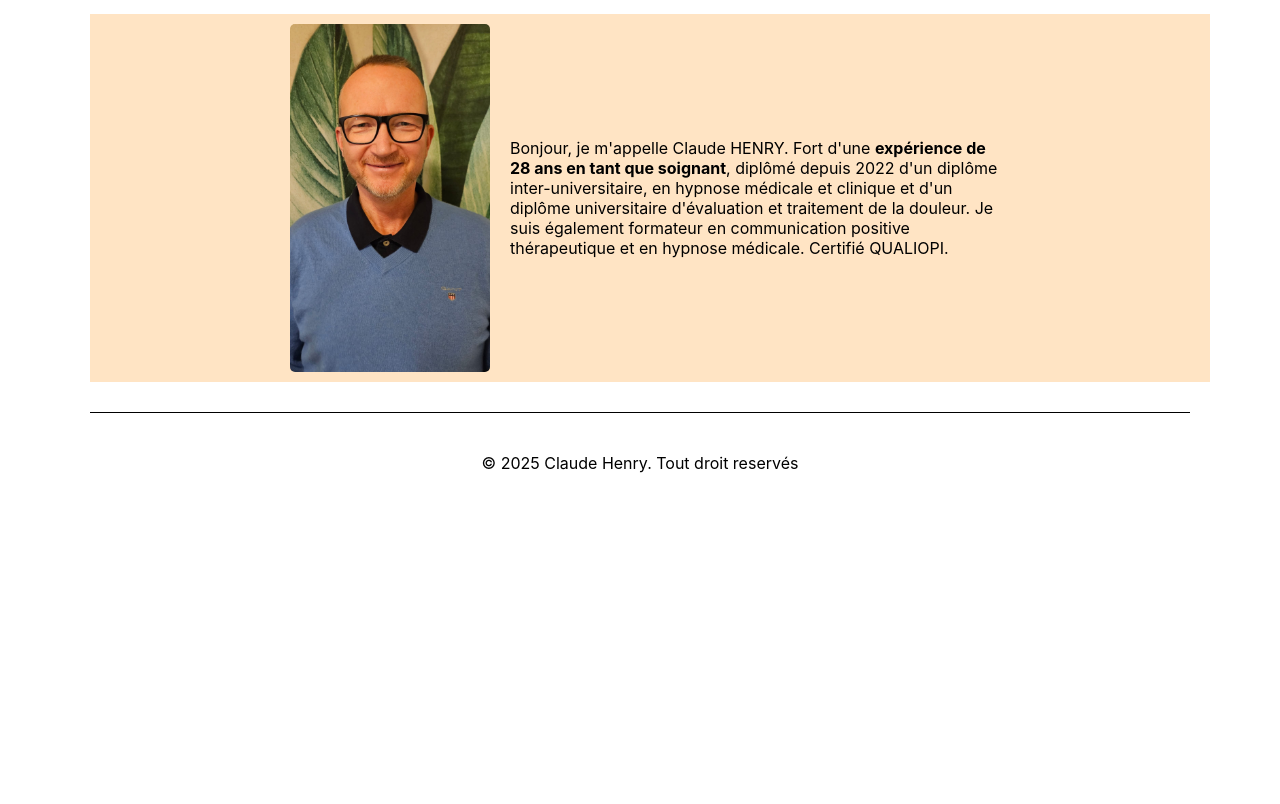
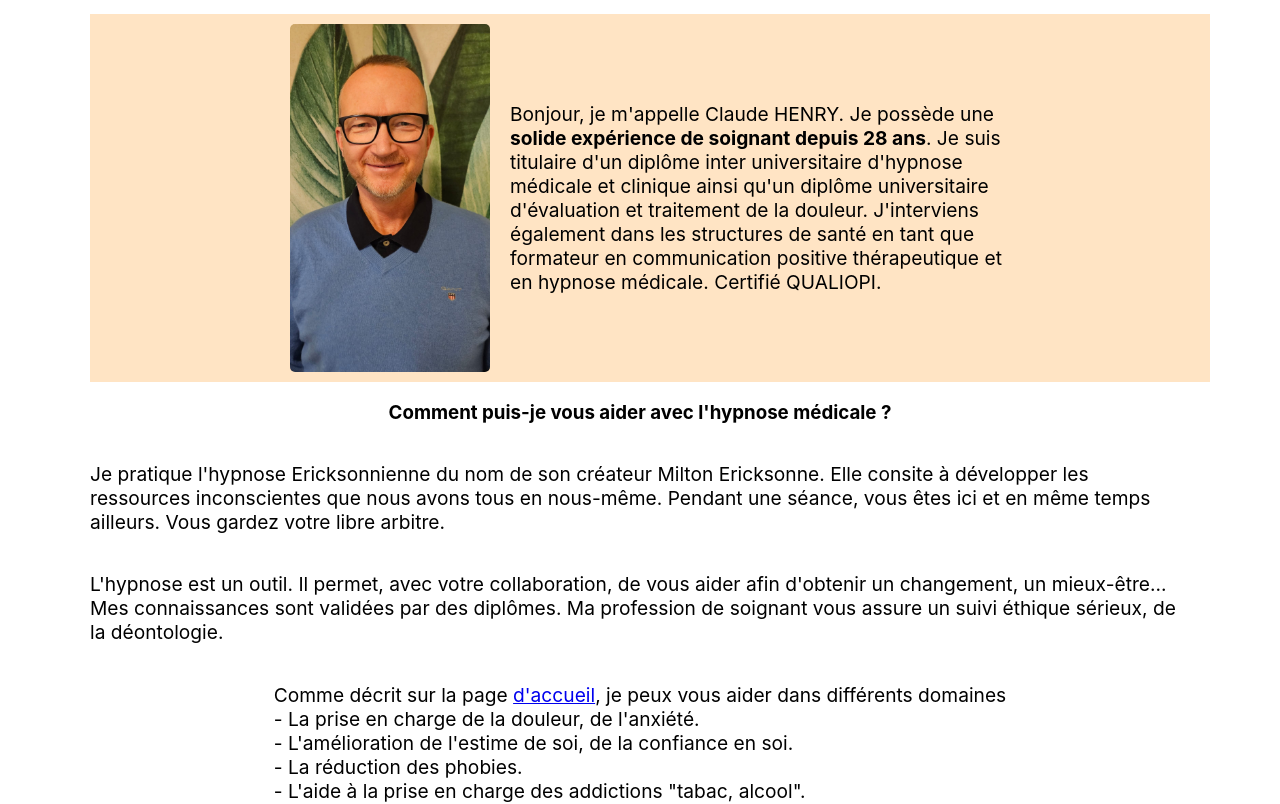
Before and after one commit to Wesleydu29/Claude_Henry, a React (Create React App) app: page /Apropos in a window 1280 px wide. Shown: the part 180-984 px from the top of the page. Before the commit the page ends 800 px from the top, so only its background shows below. Built offline with nearby package versions, Linux system fonts and the light colour scheme.

Commit message:
ajout des information concernant le métier d'hypnopraticien sur la page a propos

```diff
--- a/src/components/Gallery.js
+++ b/src/components/Gallery.js
@@ -13,10 +13,20 @@ function Gallery() {
         <div className="gallery-container">
             <div className="gallery-title">
                 <h2>Qu'est-ce que l'hypnose ?</h2>
-                <p>L’hypnothérapie est une approche thérapeutique qui utilise l’état d’hypnose pour aider une personne à accéder à son inconscient dans le but de résoudre des problèmes psychologiques,
-                    émotionnels ou physiques. L’hypnose est un état modifié de conscience,
-                    souvent décrit comme un état de relaxation profonde et de concentration accrue, dans lequel l’individu devient plus réceptif aux suggestions.</p>
-                <p> Découvrez sur quoi l'hypnose peut vous aider</p>
+                <p>Il s'agit d'un phénomène naturel, un état particulier de conscience, que chacun d'entre nous pratique à un moment
+                    ou à un autre de manière inconsciente : c'est un état de conscience modifié.
+                </p>
+                <p>- Selon Jean GODIN psychiatre : "L'hypnose est un mode de fonctionnement psychologique, dans lequel le sujet, grâce
+                    à l'intervention d'une autre personne, parvient à faire abstraction de la réalité environnante, tout en restant en relation avec
+                    l'accompagnateur. "
+                </p>
+                <p>
+                    - D'après Antoine BIOY, psychologue : " 1. Un état de conscience modifié : une activation cortical particulière
+                    et un phénomène de dissociation psychique. <br></br> 2. Une relation intersubjective particulière : Une modalité relationnelle, une
+                    communication particulière et un lien intersubjectif singulier."
+                </p>
+
+                <h2> Découvrez sur quoi l'hypnose peut vous aider</h2>
             </div>
             <div className="gallery">
                 <Card src={cigarette} title="Stoppez le tabac"
--- a/src/components/Header.js
+++ b/src/components/Header.js
@@ -45,9 +45,7 @@ function Header() {
                             <NavLink onClick={openDialog}>Tarifs</NavLink>
                         </div>
                     )}
-
                 </div>
-
             </div>
             <div>
                 <dialog ref={dialogRef}>
--- a/src/components/Summary.js
+++ b/src/components/Summary.js
@@ -6,10 +6,11 @@ function Summary() {
         <div className="presenting">
             <img src={profil}></img>
             <p>Bonjour,
-                je m'appelle Claude HENRY. Fort d'une <strong>expérience de 28 ans en tant que soignant</strong>,
-                diplômé depuis 2022 d'un diplôme inter-universitaire, en hypnose médicale et clinique et d'un
-                diplôme universitaire d'évaluation et traitement de la douleur.
-                Je suis également formateur en communication positive thérapeutique et en hypnose médicale. Certifié QUALIOPI.
+                je m'appelle Claude HENRY. Je possède une<strong> solide expérience de soignant depuis 28 ans</strong>.
+                Je suis titulaire d'un diplôme inter universitaire d'hypnose médicale et clinique ainsi qu'un diplôme universitaire
+                d'évaluation et traitement de la douleur. J'interviens également dans les structures de santé en tant que formateur en communication positive
+                thérapeutique et en hypnose médicale.
+                Certifié QUALIOPI.
             </p>
         </div>
     );
--- a/src/pages/APropos.js
+++ b/src/pages/APropos.js
@@ -1,11 +1,32 @@
 
+import { NavLink } from "react-router-dom";
 import Summary from "../components/Summary";
+import '../style/Apropos.scss'
 
 function APropos() {
     return(
         <div>
             <h2> En savoir plus</h2>
             <Summary/>
+            <div className="summary-content">
+                <h3>Comment puis-je vous aider avec l'hypnose médicale ?</h3>
+                <p>Je pratique l'hypnose Ericksonnienne du nom de son créateur Milton Ericksonne. Elle consite à développer les ressources
+                    inconscientes que nous avons tous en nous-même. Pendant une séance, vous êtes ici et en même temps ailleurs. Vous gardez votre libre arbitre.
+                </p>
+                <p>
+                    L'hypnose est un outil. Il permet, avec votre collaboration, de vous aider afin d'obtenir un changement, un mieux-être...<br></br>
+                    Mes connaissances sont validées par des diplômes. Ma profession de soignant vous assure un suivi éthique sérieux, de la déontologie.
+                </p>
+                <p>
+                    Comme décrit sur la page <NavLink to="/">d'accueil</NavLink>, je peux vous aider dans différents domaines <br/>
+                    - La prise en charge de la douleur, de l'anxiété.<br/>
+                    - L'amélioration de l'estime de soi, de la confiance en soi.<br/>
+                    - La réduction des phobies.<br/>
+                    - L'aide à la prise en charge des addictions "tabac, alcool". <br/>
+                    - La gestion du stress, le burn out<br/>
+                    - Le sommeil<br/>
+                </p>
+            </div>
 
 
         </div>
--- /dev/null
+++ b/src/style/Apropos.scss
@@ -0,0 +1,8 @@
+.summary-content {
+    display: flex;
+    flex-direction: column;
+    align-items: center;
+    p {
+        font-size: 1.2rem;
+    }
+}
--- a/src/style/Summary.scss
+++ b/src/style/Summary.scss
@@ -14,5 +14,6 @@
     }
     p{
         width: 500px;
+        font-size: 1.2rem;
     }
 }
```
